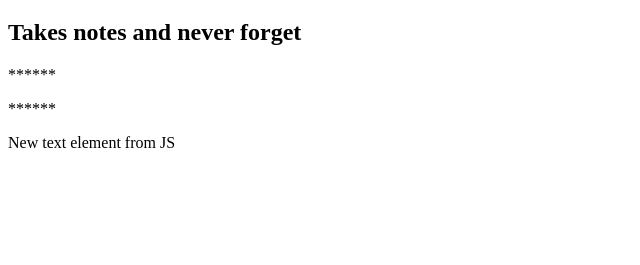
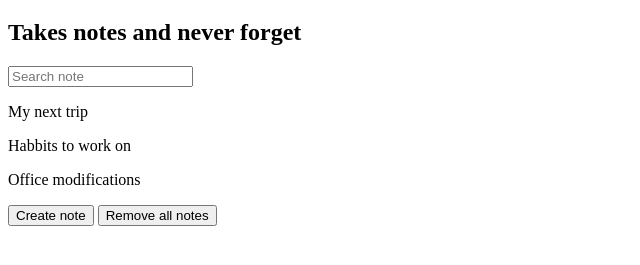
Before and after one commit to Patricio-Ra/notes-app, a plain HTML site: page index.html in a window 1280 px wide. Shown: the part 61-326 px from the top of the page, without its empty margins (0-640 px from the left). Drawn offline with Linux system fonts and the light colour scheme.

Commit message:
Filter feature

```diff
--- a/index.html
+++ b/index.html
@@ -1,13 +1,16 @@
 <!DOCTYPE html>
 <html>
 <head>
+    <title>Notes APP</title>
     <meta charset="utf-8">
 </head>
 <body>
     <h1>Notes app</h1>
     <h2>Takes notes and never forget</h2>
-    <p>This application was created by me.</p>
-    <p>This application was created by Patricio Raschetti.</p>
+    <input id="search-text" type="text" placeholder="Search note">
+    <div id="notes"></div>
+    <button id="create-note">Create note</button>
+    <button id="remove-all">Remove all notes</button>
     <script type="text/javascript" src="resources/js/notes-app.js"></script>
 </body>
 </html>
--- a/resources/js/notes-app.js
+++ b/resources/js/notes-app.js
@@ -11,15 +11,43 @@ const notes = [{
   body: 'Get a new monitor'
 }];
 
-const ps = document.querySelectorAll('p');
-// console.log(ps);
-// console.log(typeof ps);
-// ps.remove();
+const filters = {
+  searchText: ''
+}
 
-ps.forEach(p => p.textContent = '******');
-// console.log(p.textContent);
+const renderNotes = function (notes, filters) {
+  const filteredNotes = notes.filter(note => {
+    return note.title.toLowerCase().includes(filters.searchText.toLowerCase());
+  });
+  document.querySelector('#notes').innerHTML = '';
+  filteredNotes.forEach(note => {
+    const noteElement = document.createElement('p');
+    noteElement.textContent = note.title;
+    document.querySelector('#notes').appendChild(noteElement);
+  })
+}
 
-const newP = document.createElement('p');
-newP.textContent = 'New text element from JS';
-document.querySelector('body').appendChild(newP);
-// Note that the .forEach is above this.
+renderNotes(notes, filters);
+
+document.querySelector('#create-note').addEventListener('click', e => e.target.textContent = 'The button was clicked');
+
+document.querySelector('#remove-all').addEventListener('click', e => {
+  document.querySelectorAll('.note').forEach(note => note.remove());
+});
+
+document.querySelector('#search-text').addEventListener('input', e => { filters.searchText = e.target.value;
+  renderNotes(notes, filters);
+});
+
+// const ps = document.querySelectorAll('p');
+// // console.log(ps);
+// // console.log(typeof ps);
+// // ps.remove();
+
+// ps.forEach(p => p.textContent = '******');
+// // console.log(p.textContent);
+
+// const newP = document.createElement('p');
+// newP.textContent = 'New text element from JS';
+// document.querySelector('body').appendChild(newP);
+// // Note that the .forEach is above this.
```
